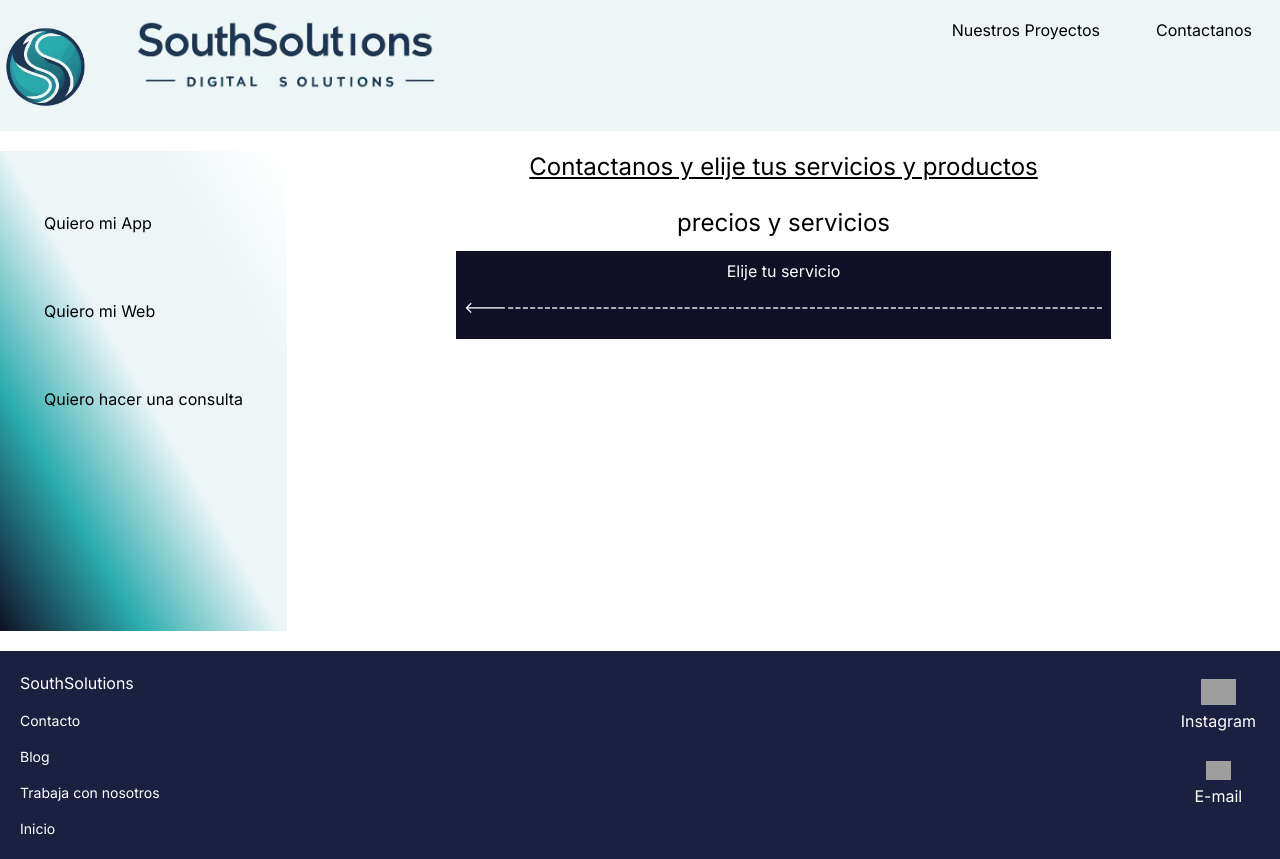
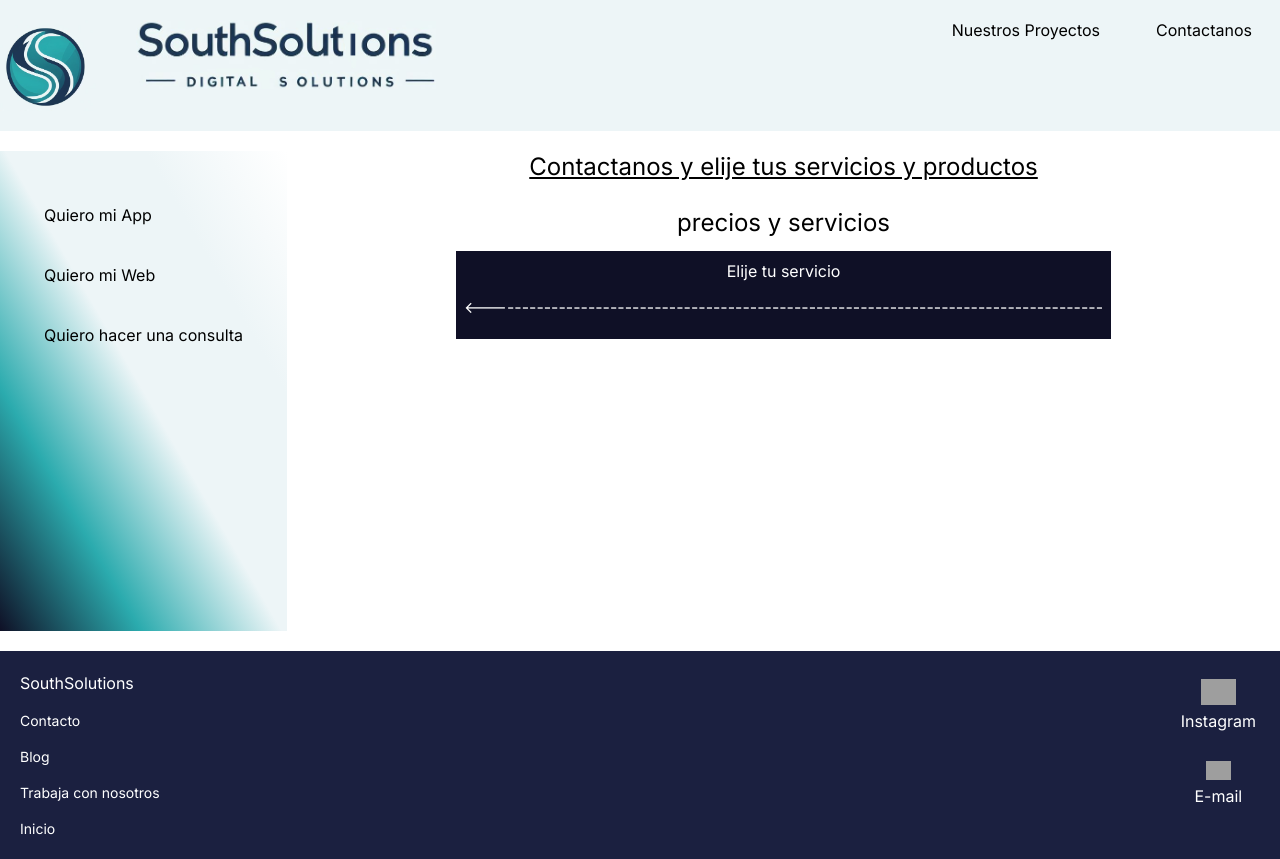
Before and after one commit to SouthSolutions/SouthSolutionsWeb, a Next.js app: page /contact in a window 1280 px wide. Built offline with nearby package versions, Linux system fonts and the light colour scheme; grey boxes are pictures that could not be loaded.

Commit message:
add button styles (hover, bg-color and border)

```diff
--- a/app/contact/page.tsx
+++ b/app/contact/page.tsx
@@ -21,15 +21,15 @@ const Contact = () => {
           <aside className="p-2 my-5 bg-[linear-gradient(-120deg,white,_#edf5f7_,_#edf5f7_,_#2babae_,_#0f1026_)] h-[30em]">
             <div className="p-5">
               <ul>
-                <li onClick={() => handleOnClick("app")} className="px-4 py-8">
+                <li onClick={() => handleOnClick("app")} className="px-4 py-3 my-3 rounded-[3em] hover:rounded-[3em] hover:bg-[#2babae] transition duration-200">
                   {" "}
                   <button>Quiero mi App</button>
                 </li>
-                <li onClick={() => handleOnClick("web")} className="px-4 py-8">
+                <li onClick={() => handleOnClick("web")} className="px-4 py-3 my-3 rounded-[3em] hover:rounded-[3em] hover:bg-[#2babae] transition duration-200">
                   {" "}
                   <button>Quiero mi Web</button>
                 </li>
-                <li className="px-4 py-8">
+                <li className="px-4 py-3 my-3 rounded-[3em] hover:rounded-[3em] hover:bg-[#2babae] transition duration-200">
                   <a href="mailto:southsolutions.tech@gmail.com">
                     Quiero hacer una consulta
                   </a>
```
